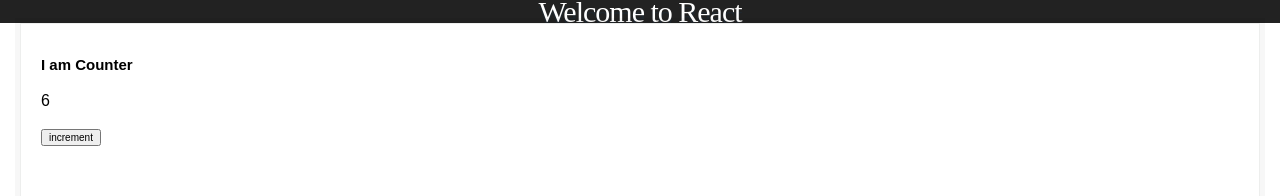
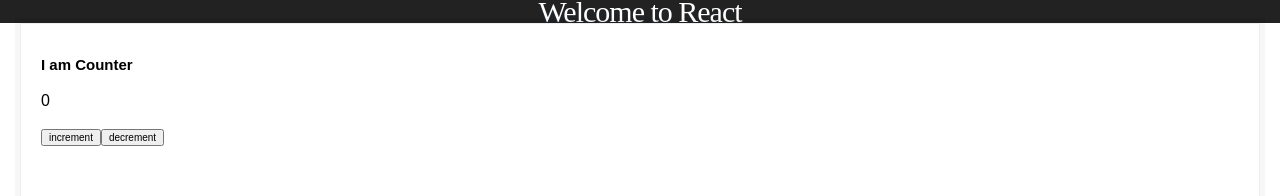
Before and after one commit to roni5/reactRedu, a React (Create React App) app: page / in a window 1280 px wide. Shown: the part 127-323 px from the top of the page. Built offline with nearby package versions, Linux system fonts and the light colour scheme; a web font is replaced by a local one.

Commit message:
redux working 2

```diff
--- a/src/components/Counter.js
+++ b/src/components/Counter.js
@@ -9,6 +9,7 @@
       <h2> I am Counter</h2>
       <p> {props.count } </p>
       <button onClick={props.onIncrementClick}>increment</button>
+      <button onClick={props.onDecrementClick}>decrement</button>
     </div>
   )
 }
@@ -29,6 +30,10 @@
     console.log('clicking');
     const action = { type: 'INCREMENT' };
     dispatch(action);
+  },
+  onDecrementClick: () => {
+    const action = { type: 'DECREMENT' };
+    dispatch(action);
   }
 });
 
--- a/src/store/index.js
+++ b/src/store/index.js
@@ -1,13 +1,16 @@
 import { createStore } from 'redux';
 
 const initialState = {
-   count: 6
+   count: 0
 };
 const reducer = (state = initialState, action) => {
   console.log('reducer running', action);
 switch (action.type) {
   case 'INCREMENT':
     return Object.assign({}, state, { count: state.count + 1 });
+    break;
+    case 'DECREMENT':
+    return Object.assign({}, state, { count: state.count - 1 });
     break;
   default:
   return state;
```
